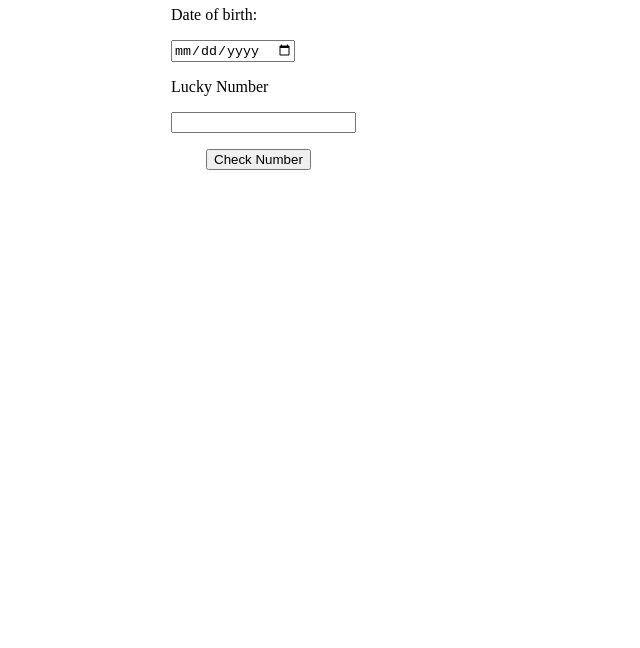
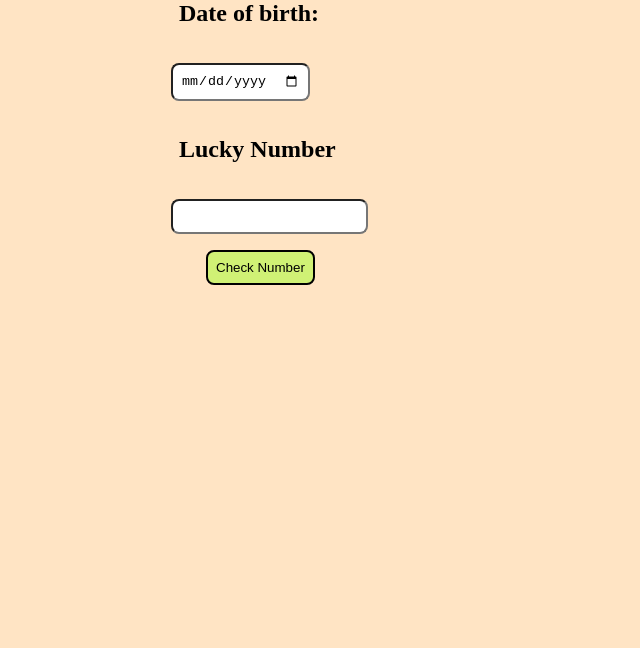
Before and after one commit to sumitch29/is-your-birthday-lucky, a plain HTML site: page index.html in a window 1280 px wide. Shown: the part 152-800 px from the top of the page, without its empty margins (319-959 px from the left). Drawn offline with Linux system fonts and the light colour scheme.

Commit message:
css added

```diff
--- a/index.html
+++ b/index.html
@@ -10,10 +10,10 @@
 <body>
   <h1>Is your birthday lucky?</h1>
   <div class="container">
-    <label for="date-of-birth">Date of birth:</label>
+    <label for="date-of-birth"><h2>Date of birth:</h2></label>
     <input type="date" id="date-of-birth">
 
-    <label for="lucky-number">Lucky Number</label>
+    <label for="lucky-number"><h2>Lucky Number</h2></label>
     <input type="number" id="lucky-number">
 
     <button id="check-number">Check Number</button>
--- a/styles.css
+++ b/styles.css
@@ -1,16 +1,26 @@
+body{
+    background-color: bisque;
+}
+
+
+
 h1{
     text-align: center;
-    margin-top: 100px;
+    margin-top: 50px;
 }
 
 .container{
     width: 300px;
     margin: auto auto;
+    padding: 0.5rem;
+    border-radius: 0.5rem;
 }
 
 label, input{
     display: block;
-    margin-top: 1rem;
+    margin-top: 0.5rem;
+    padding: 0.5rem;
+    border-radius: 0.5rem;
 
 }
 
@@ -20,4 +30,11 @@ label, input{
 
     margin-top: 1rem;
     margin-bottom: 1rem;
+
+    outline: none;
+    padding: 0.5rem;
+    border-radius: 0.5rem;
+    border: 2px solid black;
+    background-color: rgb(208, 241, 117);
+    color: var(--off-white);
 }
```
